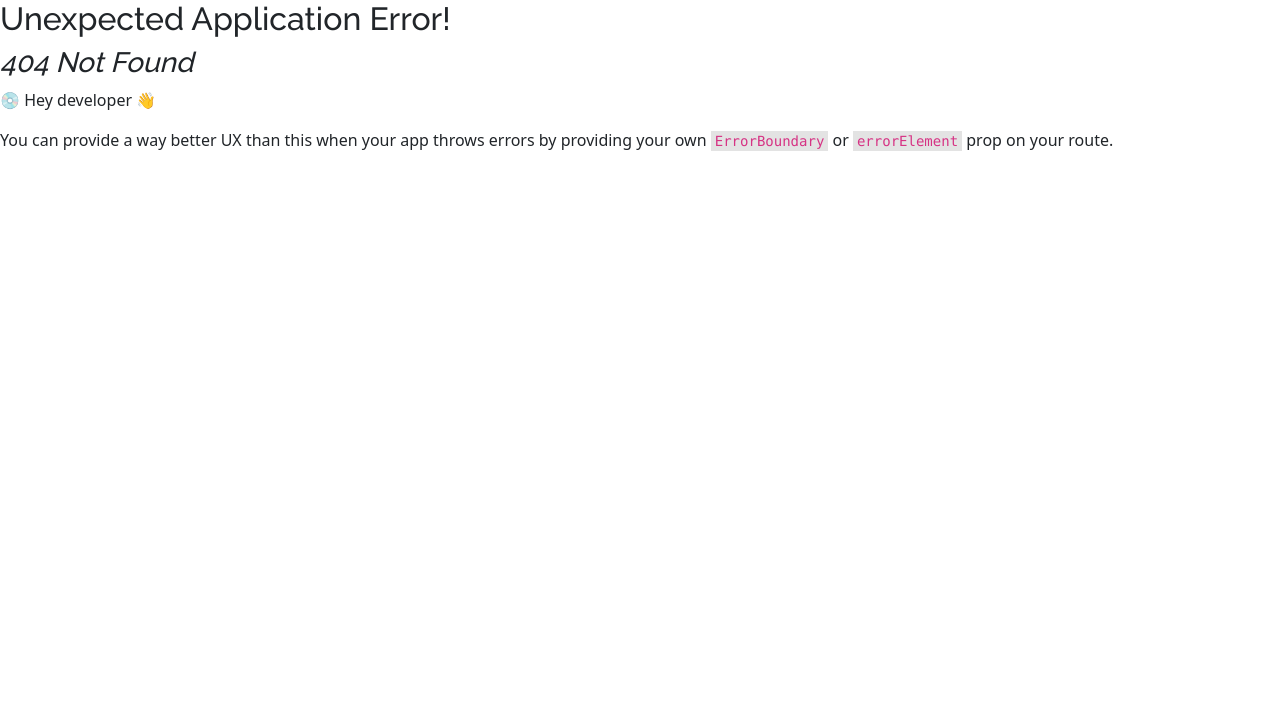
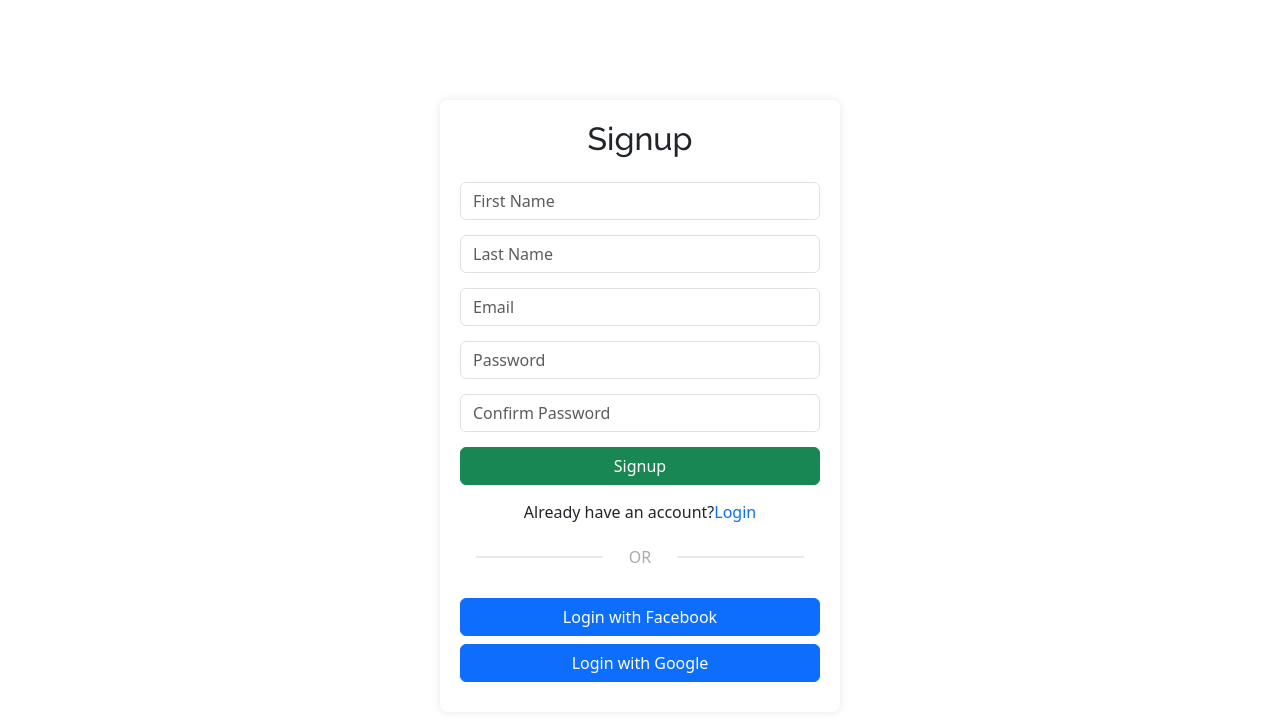
Before and after one commit to cheakimhengg/doctorAppointment, a React (Create React App) app in the folder my-app/: page /Signup in a window 1280 px wide. Before the commit this address had no page. Shown: the top 720 px of the page. Built offline with nearby package versions, Linux system fonts and the light colour scheme; a web font is replaced by a local one.

Commit message:
modify login signup and booking

```diff
--- a/my-app/public/index.html
+++ b/my-app/public/index.html
@@ -30,8 +30,6 @@
 		<link rel="stylesheet" href="/css/doctorInfo.css" />
 		<link rel="stylesheet" href="/css/serviceInfo.css" />
 		<link rel="stylesheet" href="/css/healthArtical.css" />
-		<!-- <link rel="stylesheet" href="/css/bookingappointment.css" /> -->
-		<link rel="stylesheet" href="/css/login.css" />
 
 		<title>React App</title>
 	</head>
--- /dev/null
+++ b/my-app/src/components/account/login.css
@@ -0,0 +1,42 @@
+.login-container {
+	display: flex;
+	justify-content: center;
+	/* align-items: center; */
+	/* height: 100vh; */
+	padding-top: 100px;
+}
+
+.form-container {
+	width: 400px;
+	padding: 20px;
+	background-color: #fff;
+	border-radius: 8px;
+	box-shadow: 0 0 10px rgba(0, 0, 0, 0.1);
+}
+
+.form-group {
+	margin-bottom: 15px;
+}
+
+.btn {
+	cursor: pointer;
+	width: 100%;
+}
+
+.or-separator {
+	display: flex;
+	align-items: center;
+	color: #aaa;
+}
+
+.or-separator hr {
+	border: 1px solid #aaa;
+}
+
+.or-text {
+	margin: 0 10px;
+}
+
+.social-login button {
+	margin-bottom: 10px;
+}
--- /dev/null
+++ b/my-app/src/components/account/login.jsx
@@ -0,0 +1,75 @@
+import React, { useState } from "react";
+import "./login.css"; // Import the CSS file for styling
+
+const Login = () => {
+	const [email, setEmail] = useState("");
+	const [password, setPassword] = useState("");
+
+	const handleLogin = (e) => {
+		e.preventDefault();
+		// Add your login logic here
+		console.log("Login button clicked");
+	};
+
+	return (
+		<div className="login-container">
+			<div className="form-container">
+				<h2 className="text-center mb-4">Login</h2>
+				<form onSubmit={handleLogin}>
+					<div className="form-group">
+						<input
+							type="text"
+							className="form-control"
+							placeholder="Email"
+							value={email}
+							onChange={(e) => setEmail(e.target.value)}
+						/>
+					</div>
+					<div className="form-group">
+						<input
+							type="password"
+							className="form-control"
+							placeholder="Password"
+							value={password}
+							onChange={(e) => setPassword(e.target.value)}
+						/>
+					</div>
+					<div className="form-group text-center">
+						<a href="#" className="text-decoration-none">
+							Forgot Password?
+						</a>
+					</div>
+					<div className="form-group">
+						<button type="submit" className="btn btn-success btn-block">
+							Login
+						</button>
+					</div>
+				</form>
+
+				<div className="text-center mb-3">
+					<span>Don't have an account? </span>
+					<a href="Signup" className="text-decoration-none">
+						Signup
+					</a>
+				</div>
+
+				<div className="or-separator mb-4 d-flex align-items-center">
+					<hr className="flex-grow-1 mx-3" />
+					<span className="or-text">OR</span>
+					<hr className="flex-grow-1 mx-3" />
+				</div>
+
+				<div className="social-login">
+					<button className="btn btn-primary btn-block mb-2">
+						Login with Facebook
+					</button>
+					<button className="btn btn-primary btn-block">
+						Login with Google
+					</button>
+				</div>
+			</div>
+		</div>
+	);
+};
+
+export default Login;
--- /dev/null
+++ b/my-app/src/components/account/signUp.css
@@ -0,0 +1,7 @@
+.signup-container {
+	display: flex;
+	justify-content: center;
+	/* align-items: center; */
+	/* height: 100vh; */
+	padding-top: 100px;
+}
--- /dev/null
+++ b/my-app/src/components/account/signUp.jsx
@@ -0,0 +1,105 @@
+import React, { useState } from "react";
+import "./signUp.css"; // Import the CSS file for styling
+
+const Signup = () => {
+	const [firstName, setFirstName] = useState("");
+	const [lastName, setLastName] = useState("");
+	const [email, setEmail] = useState("");
+	const [password, setPassword] = useState("");
+	const [confirmPassword, setConfirmPassword] = useState("");
+
+	const handleSignup = (e) => {
+		e.preventDefault();
+
+		// Add your signup logic here
+		console.log("Signup button clicked");
+		console.log("First Name:", firstName);
+		console.log("Last Name:", lastName);
+		console.log("Email:", email);
+		console.log("Password:", password);
+		console.log("Confirm Password:", confirmPassword);
+	};
+
+	return (
+		<div className="signup-container">
+			<div className="form-container">
+				<h2 className="text-center mb-4">Signup</h2>
+				<form onSubmit={handleSignup}>
+					<div className="form-group">
+						<input
+							type="text"
+							className="form-control"
+							placeholder="First Name"
+							value={firstName}
+							onChange={(e) => setFirstName(e.target.value)}
+						/>
+					</div>
+					<div className="form-group">
+						<input
+							type="text"
+							className="form-control"
+							placeholder="Last Name"
+							value={lastName}
+							onChange={(e) => setLastName(e.target.value)}
+						/>
+					</div>
+					<div className="form-group">
+						<input
+							type="text"
+							className="form-control"
+							placeholder="Email"
+							value={email}
+							onChange={(e) => setEmail(e.target.value)}
+						/>
+					</div>
+					<div className="form-group">
+						<input
+							type="password"
+							className="form-control"
+							placeholder="Password"
+							value={password}
+							onChange={(e) => setPassword(e.target.value)}
+						/>
+					</div>
+					<div className="form-group">
+						<input
+							type="password"
+							className="form-control"
+							placeholder="Confirm Password"
+							value={confirmPassword}
+							onChange={(e) => setConfirmPassword(e.target.value)}
+						/>
+					</div>
+					<div className="form-group">
+						<button type="submit" className="btn btn-success btn-block">
+							Signup
+						</button>
+					</div>
+				</form>
+
+				<div className="text-center mb-3">
+					<span>Already have an account?</span>
+					<a href="login" className="text-decoration-none">
+						Login
+					</a>
+				</div>
+				<div className="or-separator mb-4 d-flex align-items-center">
+					<hr className="flex-grow-1 mx-3" />
+					<span className="or-text">OR</span>
+					<hr className="flex-grow-1 mx-3" />
+				</div>
+
+				<div className="social-login">
+					<button className="btn btn-primary btn-block mb-2">
+						Login with Facebook
+					</button>
+					<button className="btn btn-primary btn-block">
+						Login with Google
+					</button>
+				</div>
+			</div>
+		</div>
+	);
+};
+
+export default Signup;
--- /dev/null
+++ b/my-app/src/components/booking/booking.css
@@ -0,0 +1,100 @@
+/* .booking_page {
+	font-family: "Segoe UI", Tahoma, Geneva, Verdana, sans-serif;
+	margin: 0;
+	padding: 0;
+	display: flex;
+	justify-content: center;
+	align-items: center;
+	height: 100vh;
+	background-color: #f8f8f8;
+} */
+
+#app {
+	width: 90%;
+	max-width: 600px;
+	text-align: center;
+	padding: 20px;
+	background-color: #fff;
+	border-radius: 8px;
+	box-shadow: 0 0 10px rgba(0, 0, 0, 0.1);
+	margin: 10% auto;
+}
+
+.time-slot {
+	margin: 10px;
+	padding: 15px;
+	cursor: pointer;
+	border: 1px solid #ccc;
+	border-radius: 8px;
+	display: inline-block;
+	width: 45%;
+	box-sizing: border-box;
+	transition: background-color 0.3s;
+}
+
+.time-slot:hover {
+	background-color: #f0f0f0;
+}
+
+.booked {
+	background-color: #ddd !important;
+	cursor: not-allowed;
+}
+
+.button-container {
+	margin-top: 20px;
+	display: flex;
+	justify-content: space-around;
+}
+
+.button {
+	padding: 10px;
+	margin: 5px;
+	cursor: pointer;
+	border: none;
+	border-radius: 4px;
+	background-color: #4caf50;
+	color: white;
+	transition: background-color 0.3s;
+}
+
+.button:hover {
+	background-color: #45a049;
+}
+
+.button-edit {
+	background-color: #2196f3;
+}
+
+.modal {
+	display: none;
+	position: fixed;
+	top: 0;
+	left: 0;
+	width: 100%;
+	height: 100%;
+	background-color: rgba(0, 0, 0, 0.5);
+	justify-content: center;
+	align-items: center;
+}
+
+.modal-content {
+	background-color: #fff;
+	padding: 20px;
+	border-radius: 8px;
+	text-align: left;
+	max-width: 400px;
+	margin: auto;
+	position: relative;
+}
+
+.close-button {
+	position: absolute;
+	top: 10px;
+	right: 10px;
+	cursor: pointer;
+}
+
+.cancel-button {
+	background-color: #f44336;
+}
--- a/my-app/src/components/booking/bookingappointment.jsx
+++ b/my-app/src/components/booking/bookingappointment.jsx
@@ -1,12 +1,7 @@
 import React, { useState } from "react";
-import "bootstrap/dist/css/bootstrap.min.css";
-import "bootstrap-icons/font/bootstrap-icons.css";
-import TopBar from "../ui/topBar";
-import NavBar from "../ui/navBar";
-import Footer from "../ui/footer";
-import "./bookingappointment.css";
+import "./booking.css";
 
-const AppointmentsBooking = () => {
+const BookingAppointment = () => {
 	const [timeSlots, setTimeSlots] = useState([
 		"09:00 AM",
 		"10:00 AM",
@@ -19,14 +14,11 @@ const AppointmentsBooking = () => {
 	]);
 	const [bookedAppointments, setBookedAppointments] = useState([]);
 	const [selectedTime, setSelectedTime] = useState("");
-	const [isBooked, setIsBooked] = useState(false);
-	const [isBookingModalOpen, setIsBookingModalOpen] = useState(false);
-	const [isEditModalOpen, setIsEditModalOpen] = useState(false);
 
 	const renderTimeSlots = () => {
-		return timeSlots.map((timeSlot, index) => (
+		return timeSlots.map((timeSlot) => (
 			<div
-				key={index}
+				key={timeSlot}
 				className={`time-slot ${
 					bookedAppointments.includes(timeSlot) ? "booked" : ""
 				}`}
@@ -51,17 +43,23 @@ const AppointmentsBooking = () => {
 
 	const openBookingModal = (timeSlot, isBooked) => {
 		setSelectedTime(timeSlot);
-		setIsBooked(isBooked);
-		setIsBookingModalOpen(true);
+
+		if (isBooked) {
+			document.querySelector(".cancel-button").style.display = "inline-block";
+		} else {
+			document.querySelector(".cancel-button").style.display = "none";
+		}
+
+		document.getElementById("bookingModal").style.display = "flex";
 	};
 
 	const openEditModal = () => {
-		setIsEditModalOpen(true);
+		document.getElementById("editModal").style.display = "flex";
 	};
 
 	const closeModal = () => {
-		setIsBookingModalOpen(false);
-		setIsEditModalOpen(false);
+		document.getElementById("bookingModal").style.display = "none";
+		document.getElementById("editModal").style.display = "none";
 	};
 
 	const confirmBooking = () => {
@@ -74,27 +72,23 @@ const AppointmentsBooking = () => {
 		const index = bookedAppointments.indexOf(selectedTime);
 
 		if (index !== -1) {
-			bookedAppointments.splice(index, 1);
-			setBookedAppointments([...bookedAppointments]);
+			setBookedAppointments([
+				...bookedAppointments.slice(0, index),
+				...bookedAppointments.slice(index + 1),
+			]);
 			closeModal();
 			alert(`Booking canceled for ${selectedTime}`);
 		}
 	};
 
 	return (
-		<>
-			{/* <TopBar /> */}
-			{/* <NavBar /> */}
+		<div>
 			<div id="app">
 				{renderTimeSlots()}
 				{renderButtons()}
 			</div>
-			<div
-				id="bookingModal"
-				className={`modal ${
-					isBookingModalOpen ? "display-flex" : "display-none"
-				}`}
-			>
+
+			<div id="bookingModal" className="modal">
 				<div className="modal-content">
 					<span className="close-button" onClick={closeModal}>
 						&times;
@@ -106,18 +100,13 @@ const AppointmentsBooking = () => {
 					<button className="button" onClick={confirmBooking}>
 						Confirm Booking
 					</button>
-					<button
-						className={`button cancel-button ${isBooked ? "" : "display-none"}`}
-						onClick={cancelBooking}
-					>
+					<button className="button cancel-button" onClick={cancelBooking}>
 						Cancel Booking
 					</button>
 				</div>
 			</div>
-			<div
-				id="editModal"
-				className={`modal ${isEditModalOpen ? "display-flex" : "display-none"}`}
-			>
+
+			<div id="editModal" className="modal">
 				<div className="modal-content">
 					<span className="close-button" onClick={closeModal}>
 						&times;
@@ -126,8 +115,8 @@ const AppointmentsBooking = () => {
 					<p>Edit functionality goes here.</p>
 				</div>
 			</div>
-		</>
+		</div>
 	);
 };
 
-export default AppointmentsBooking;
+export default BookingAppointment;
--- a/my-app/src/components/ui/navBar.jsx
+++ b/my-app/src/components/ui/navBar.jsx
@@ -24,7 +24,7 @@ function NavBar() {
 							</a>
 						</li>
 						<li>
-							<a class="nav-link scrollto " href="">
+							<a class="nav-link scrollto " href="/">
 								Notifications
 							</a>
 						</li>
@@ -34,7 +34,7 @@ function NavBar() {
 							</a>
 						</li>
 						<li>
-							<a class="getstarted scrollto" href="/login.html">
+							<a class="getstarted scrollto" href="login">
 								Login
 							</a>
 						</li>
```
Also changed, not shown: my-app/src/index.js (+6 -1 lines), my-app/public/css/login.css (deleted), my-app/src/components/booking/bookingappointment.css (deleted), my-app/src/components/login.jsx (deleted).
